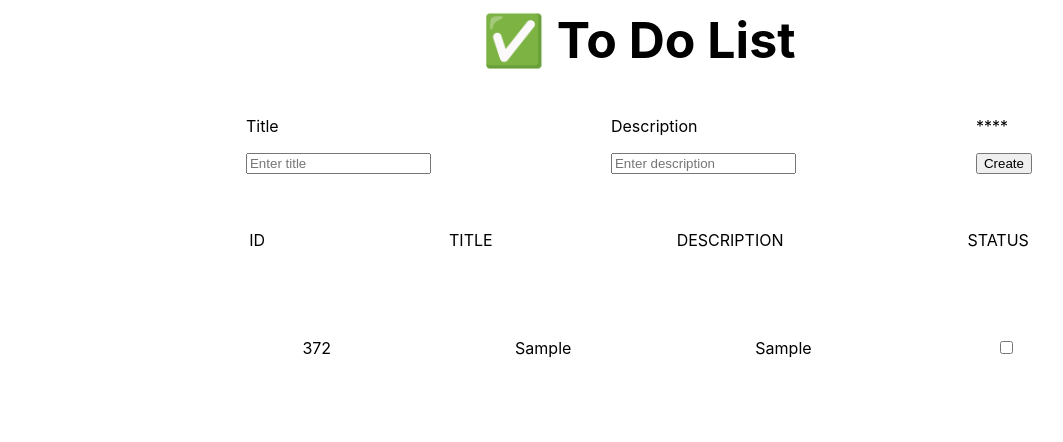
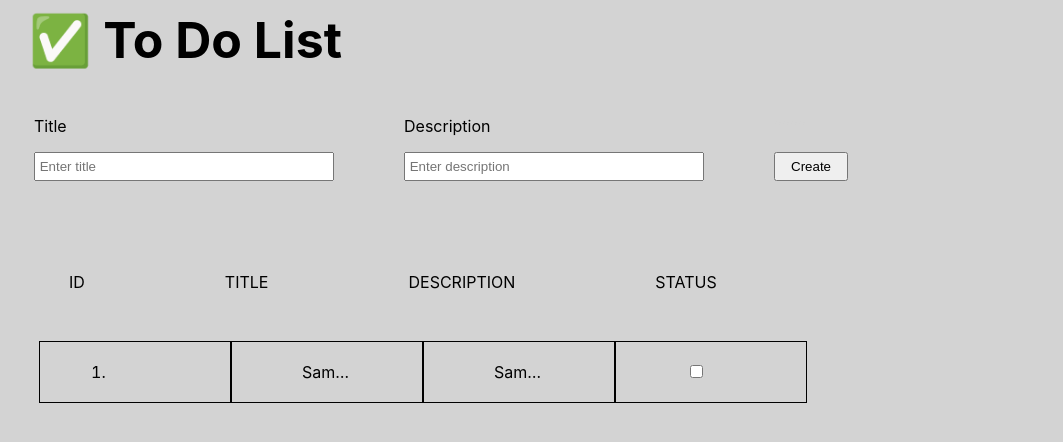
Before and after one commit to solomiiasabat/to-do-list, a React (Create React App) app: page / in a window 1280 px wide. Both pictures are taken after typing "Sample", "Sample" into the empty fields and a click on the button "Create". Shown: the top 442 px of the page, without its empty margins (1-1064 px from the left). Built offline with nearby package versions, Linux system fonts and the light colour scheme.

Commit message:
made text-overflow for task-list, changed justify-content to flex-start,  added padding, changed background-color

```diff
--- a/src/components/App.css
+++ b/src/components/App.css
@@ -1,9 +1,7 @@
 .App-header {
   display: flex;
   flex-direction: column;
-  align-items: center;
-  justify-content: center;
-  padding: 10px;
+  padding: 10px 30px;
   font-size: 50px;
   font-weight: bolder;
 }
--- a/src/components/InputBar.css
+++ b/src/components/InputBar.css
@@ -1,13 +1,23 @@
-.grid-wrapper {
+.container {
   display: flex;
   flex-wrap: wrap;
-  justify-content: center;
+  justify-content: flex-start;
 }
 
-.grid-wrapper > div {
-  padding: 20px 90px;
+.container > div {
+  padding: 20px 35px;
 }
 
-.grid-wrapper > button {
-  padding: 20px 90px;
+.title-engine,
+.description-engine {
+  width: 300px;
+  padding: 5px 0px;
 }
+
+.to-hide {
+  color: #d3d3d3;
+}
+
+.create-button {
+  padding: 5px 15px;
+}
--- a/src/components/InputBar.js
+++ b/src/components/InputBar.js
@@ -35,12 +35,12 @@ export default function InputBar() {
 
   return (
     <section className="input_bar">
-      <div className="grid-wrapper">
+      <div className="container">
         <div className="title_form">
           <p className="title">Title</p>
           <input
             type="search"
-            placeholder="Enter title"
+            placeholder=" Enter title"
             className="title-engine"
             value={taskTitle}
             onChange={handleTaskChange}
@@ -51,7 +51,7 @@ export default function InputBar() {
           <p className="description">Description</p>
           <input
             type="search"
-            placeholder="Enter description"
+            placeholder=" Enter description"
             className="description-engine"
             value={taskDescription}
             onChange={handleDescriptionChange}
@@ -59,10 +59,10 @@ export default function InputBar() {
         </div>
 
         <div>
-          <p>****</p>
+          <p className="to-hide">****</p>
           <button
-            className="create_button"
             type="button"
+            className="create-button"
             onClick={addDownTasks}
           >
             Create
--- a/src/components/ModalWindow.css
+++ b/src/components/ModalWindow.css
@@ -4,6 +4,6 @@
   top: 30%;
   padding: 20px;
   width: 380px;
-  margin-left: -23%;
+  margin-left: -4%;
   text-align: left;
 }
--- a/src/components/TaskList.css
+++ b/src/components/TaskList.css
@@ -2,16 +2,21 @@
 .yourTask {
   display: flex;
   flex-wrap: wrap;
-  justify-content: center;
+  justify-content: flex-start;
 }
 
-.mainTaskTitles > p,
-.yourTask > p {
-  padding: 20px 92px;
+.main {
+  padding: 55px 70px 1px 70px;
+  max-width: 300px;
 }
-.yourTask > p {
-  padding: 20px 92px;
-  text-align: center;
+
+.task-line {
+  padding: 20px 70px;
+  border: 1px solid black;
+  text-overflow: ellipsis;
+  white-space: nowrap;
+  width: 50px;
+  overflow: hidden;
 }
 
 .modal-window {
@@ -22,6 +27,10 @@
   font: inherit;
   cursor: pointer;
   outline: inherit;
+  text-overflow: ellipsis;
+  white-space: nowrap;
+  width: 50px;
+  overflow: hidden;
 }
 
 .modal-window {
--- a/src/components/TaskList.js
+++ b/src/components/TaskList.js
@@ -16,19 +16,23 @@ export default function TaskList(props) {
   return (
     <section className="taskList">
       <header className="mainTaskTitles">
-        <p className="order">ID</p>
-        <p className="titles">TITLE</p>
-        <p className="descriptions">DESCRIPTION</p>
-        <p className="status">STATUS</p>
+        <p className="main order">ID</p>
+        <p className="main titles">TITLE</p>
+        <p className="main descriptions">DESCRIPTION</p>
+        <p className="main status">STATUS</p>
       </header>
 
       <ol className="listOfTitles">
         {props.tasks.map((task) => {
           return (
             <li key={task.id} className="yourTask">
-              <p>{task.id}</p>
-              <p>{task.value1}</p>
-              <p>
+              <p className="task-line">
+                <li></li>
+              </p>
+
+              <p className="task-line">{task.value1}</p>
+
+              <p className="task-line">
                 <button className="modal-window" onClick={handleOpen}>
                   {task.value2}
                 </button>
@@ -39,7 +43,7 @@ export default function TaskList(props) {
                 />
               </p>
 
-              <p>
+              <p className="task-line">
                 <input type="checkbox"></input>
               </p>
             </li>
--- a/src/index.css
+++ b/src/index.css
@@ -1,13 +1,14 @@
 body {
   margin: 0;
-  font-family: -apple-system, BlinkMacSystemFont, 'Segoe UI', 'Roboto', 'Oxygen',
-    'Ubuntu', 'Cantarell', 'Fira Sans', 'Droid Sans', 'Helvetica Neue',
+  font-family: -apple-system, BlinkMacSystemFont, "Segoe UI", "Roboto", "Oxygen",
+    "Ubuntu", "Cantarell", "Fira Sans", "Droid Sans", "Helvetica Neue",
     sans-serif;
   -webkit-font-smoothing: antialiased;
   -moz-osx-font-smoothing: grayscale;
+  background-color: #d3d3d3;
 }
 
 code {
-  font-family: source-code-pro, Menlo, Monaco, Consolas, 'Courier New',
+  font-family: source-code-pro, Menlo, Monaco, Consolas, "Courier New",
     monospace;
 }
--- a/src/index.js
+++ b/src/index.js
@@ -4,8 +4,4 @@ import "./index.css";
 import App from "./components/App";
 
 const root = ReactDOM.createRoot(document.getElementById("root"));
-root.render(
-  <React.StrictMode>
-    <App />
-  </React.StrictMode>
-);
+root.render(<App />);
```
